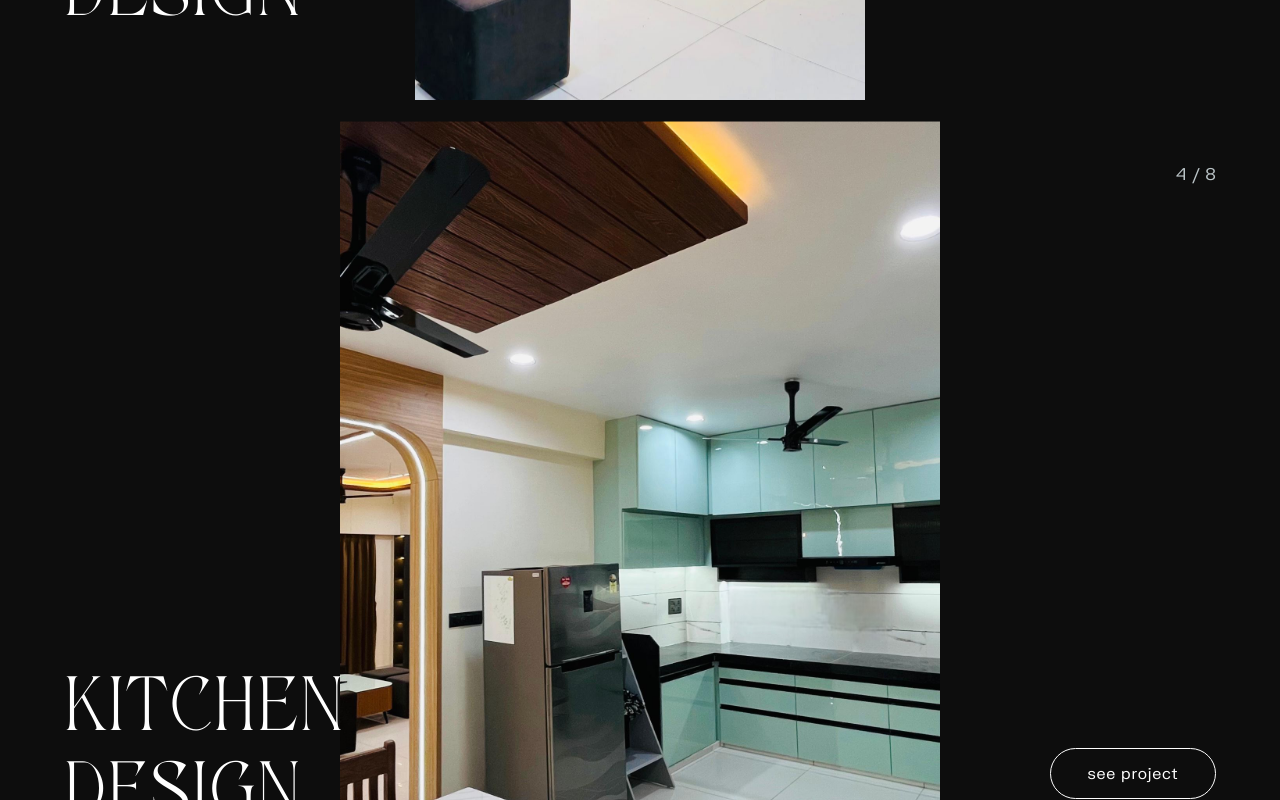
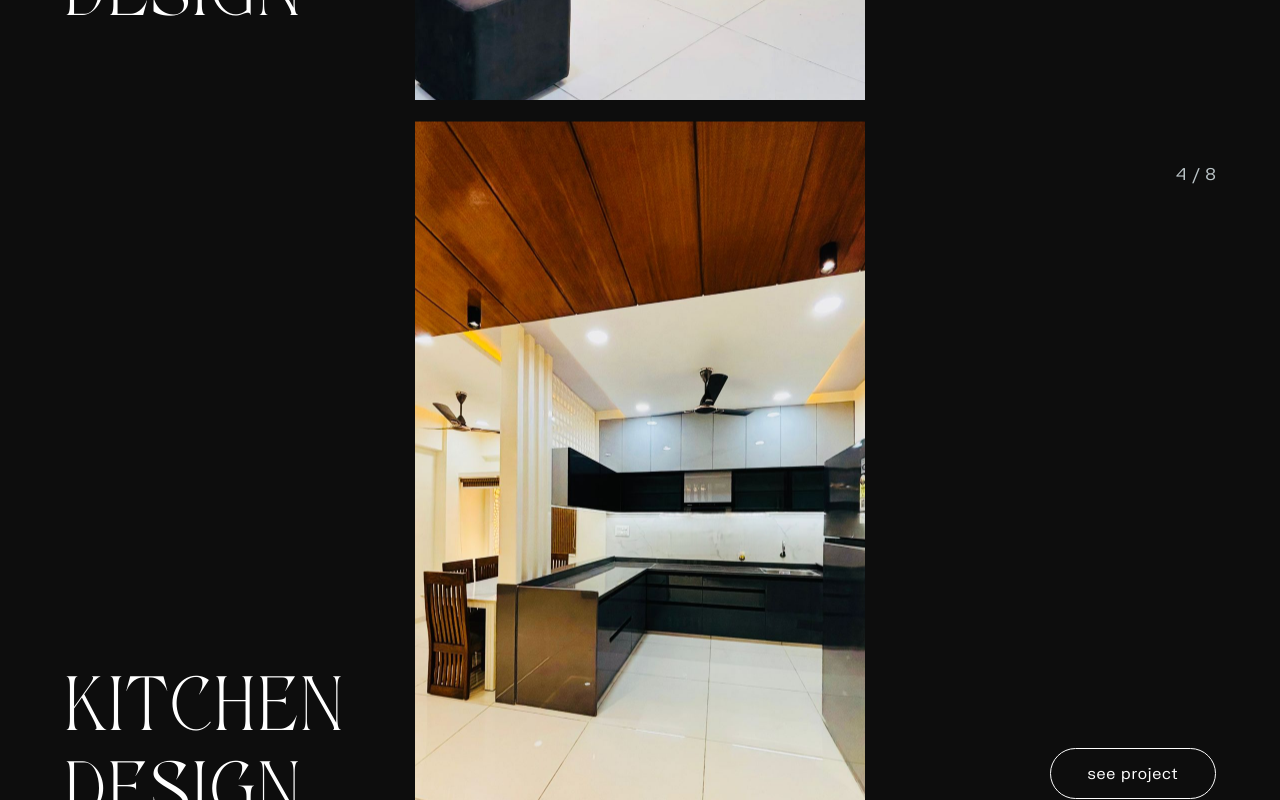
Before and after one commit to devjangid28/jigar-interior-final, a React (Vite) app: page / in a window 1280 px wide. Shown: the part 3100-3900 px from the top of the page. Built offline with nearby package versions, Linux system fonts and the light colour scheme; a web font is replaced by a local one.

Commit message:
kitchen image changed

```diff
--- a/src/components/ProjectsSection.jsx
+++ b/src/components/ProjectsSection.jsx
@@ -49,10 +49,10 @@ const projects = [
     id: 4,
     num: '4',
     title: ['Kitchen', 'Design'],
-    image: '/kitchen.jpg',
+    image: '/kitchen 2.jpg',
     alt: 'Kitchen Design',
     images: [
-      '/kitchen 2.jpg',
+      '/kitchen.jpg',
       '/kitchen3.jpg',
     ],
   },
```
